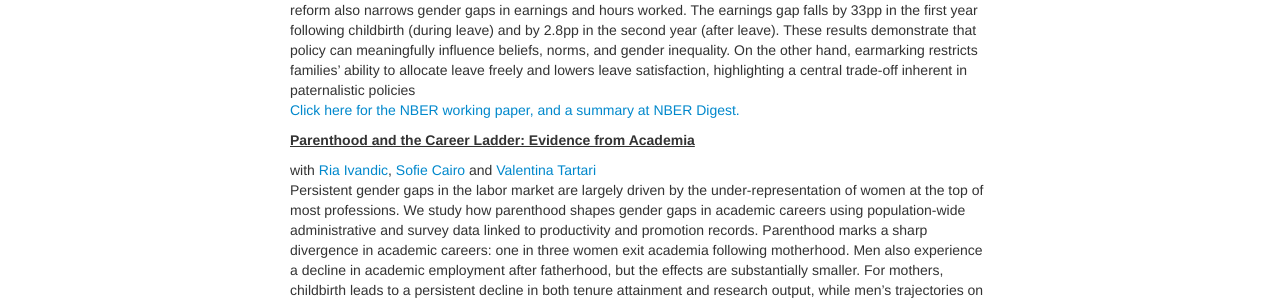
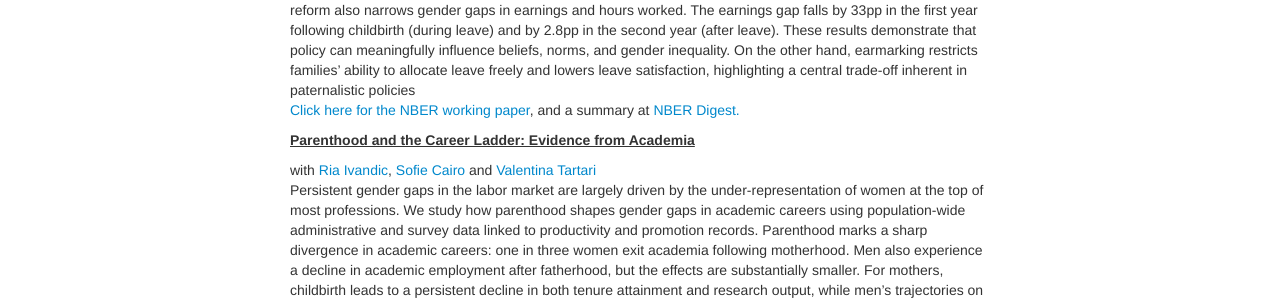
Before and after one commit to annesophielassen/annesophielassen.github.io, a Jekyll site: the page built from pages/research.md, in a window 1280 px wide. Shown: the part 1042-1342 px from the top of the page. Built offline with Jekyll 4.4.1, drawn with Linux system fonts in a browser that asks for light colours.

```diff
--- a/pages/research.md
+++ b/pages/research.md
@@ -31,7 +31,7 @@ We quantify the role of gender-specific firm wage premiums in explaining the pri
 with <a href="https://www.henrikkleven.com/">Henrik Kleven</a>, <a href="https://app.scholarsite.io/camille-landais">Camille Landais</a>, <a href="https://sites.google.com/site/philrosenbaum/"> Philip Rosenbaum</a>, <a href="https://sites.google.com/site/herdissteingrimsdottir/home"> Herdis Steingrimsdottir</a>, and <a href="https://jakobsogaard.com/">Jakob Søgaard</a><br>
 
 We study whether policy can shift gendered beliefs, norms, and labor market outcomes by exploiting a major expansion of earmarked paternity leave in Denmark. The reform generated large first-stage effects, substantially reallocating leave from mothers to fathers. Using a regression discontinuity design combined with new survey data linked to administrative records, we show that the reform makes parents more supportive of paternity leave, shifts gender-role beliefs in a progressive direction, and reduces perceived differences in childcare ability. The reform also narrows gender gaps in earnings and hours worked. The earnings gap falls by 33pp in the first year following childbirth (during leave) and by 2.8pp in the second year (after leave). These results demonstrate that policy can meaningfully influence beliefs, norms, and gender inequality. On the other hand, earmarking restricts families’ ability to allocate leave freely and lowers leave satisfaction, highlighting a central trade-off inherent in paternalistic policies <br>
-<a href="https://www.nber.org/papers/w34862"> Click here for the NBER working paper, and a summary at <a href="https://www.nber.org/digest/202604/impact-expanding-paternity-leave?page=1&perPage=50">NBER Digest.</a>
+<a href="https://www.nber.org/papers/w34862"> Click here for the NBER working paper</a>, and a summary at <a href="https://www.nber.org/digest/202604/impact-expanding-paternity-leave?page=1&perPage=50">NBER Digest.</a>
 <br>
 
 ##### <u>Parenthood and the Career Ladder: Evidence from Academia</u>
```
